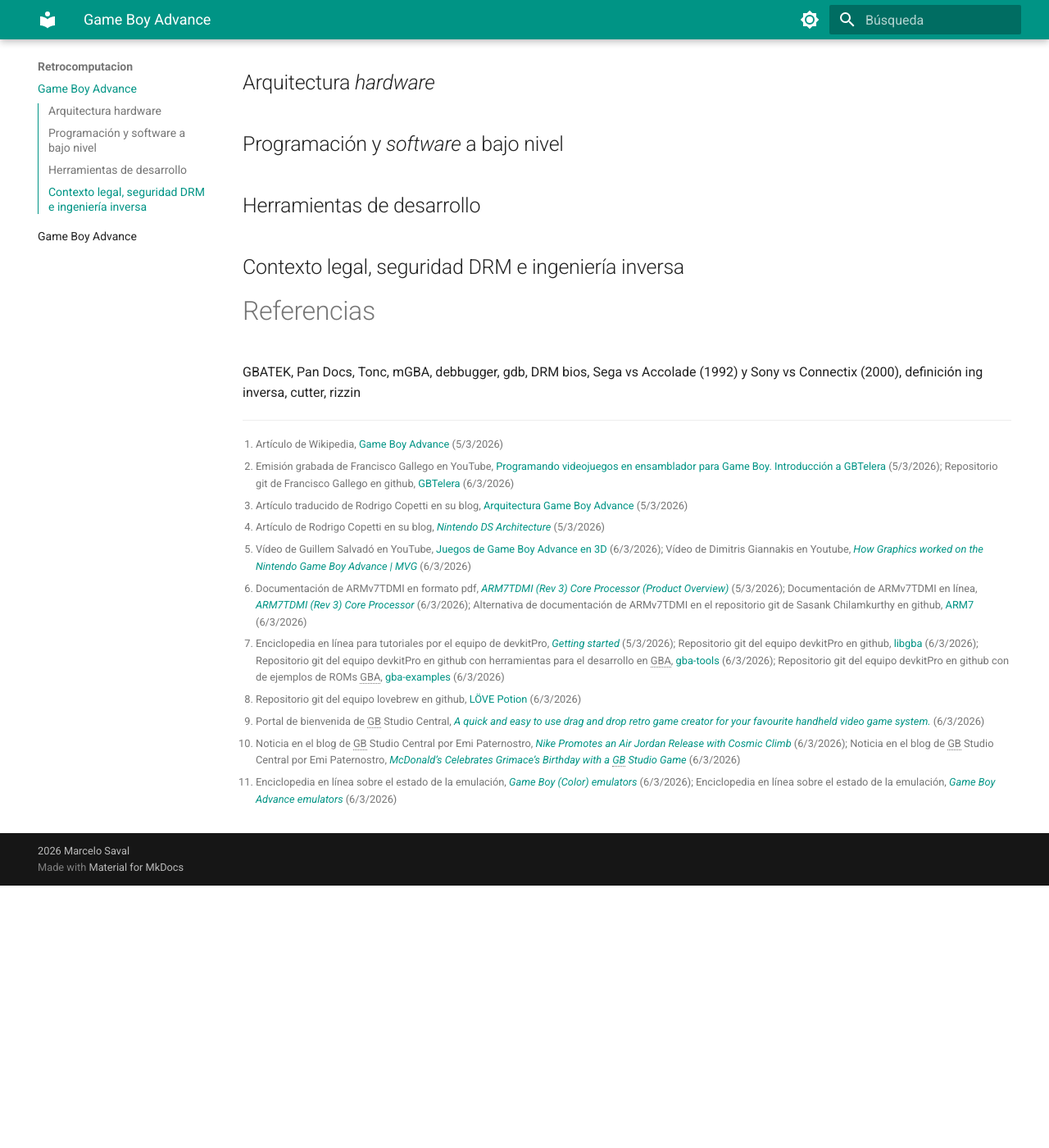
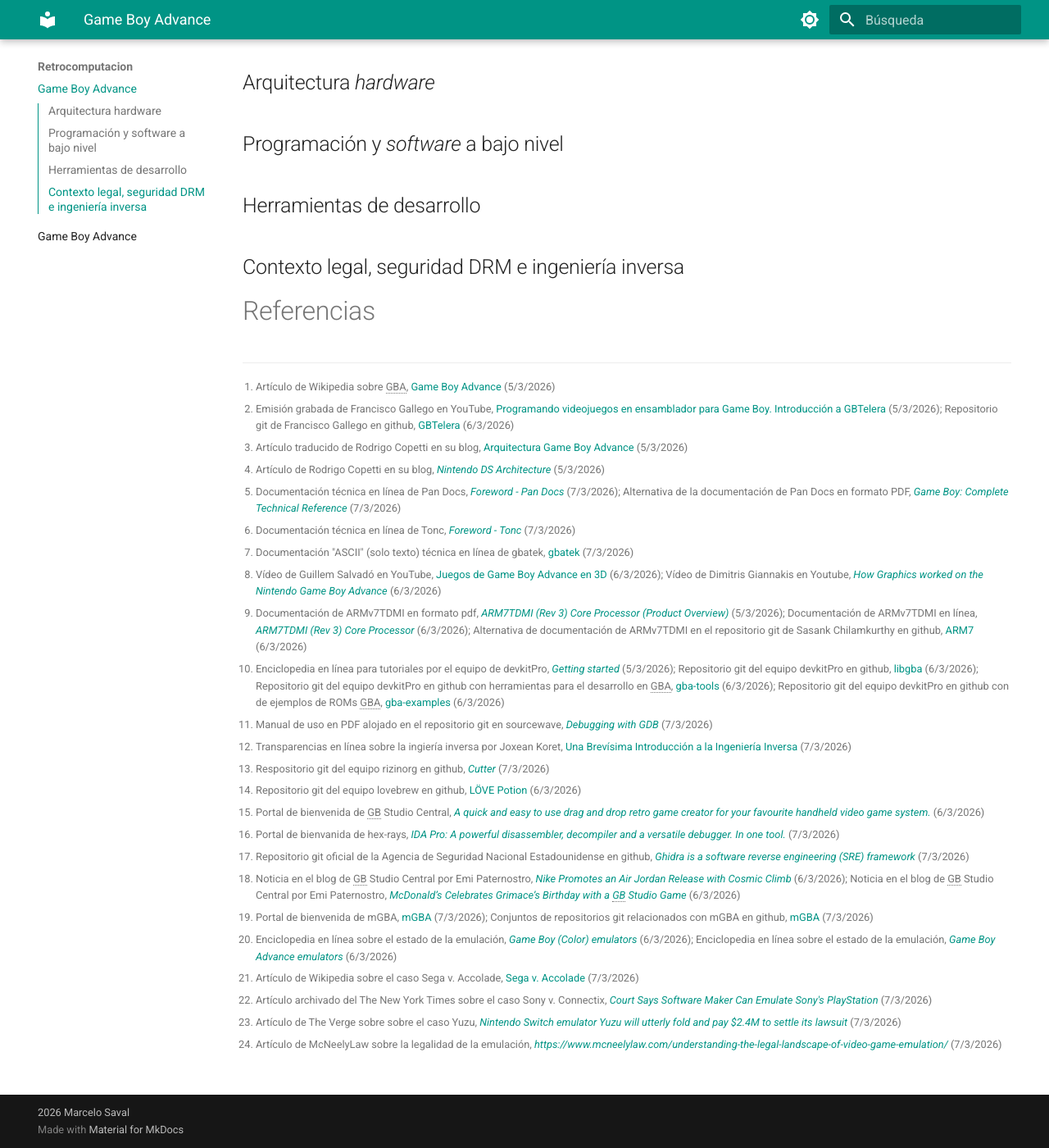
Before and after one commit to abl78-ua/Wiki-IMCR, an MkDocs documentation site: the page built from docs/Retrocomputacion/Retrocomputacion.md, in a window 1280 px wide and 1400 px high, scrolled down 411 px. Shown: the whole window at 82% size. Built offline with MkDocs 1.6.1 and Material for MkDocs 9.7.7, drawn with Linux system fonts in a browser that asks for light colours; before the commit the page ends 1491 px from its top, so only the background shows below that.

Commit message:
doc: add references

```diff
--- a/docs/Retrocomputacion/Retrocomputacion.md
+++ b/docs/Retrocomputacion/Retrocomputacion.md
@@ -19,9 +19,7 @@ La GBA es una consola portátil fabricada, vendida por Nintendo y lanzada en 200
 
 # Referencias
 
-GBATEK, Pan Docs, Tonc, mGBA, debbugger, gdb, DRM bios, Sega vs Accolade (1992) y Sony vs Connectix (2000), definición ing inversa, cutter, rizzin
-
-[^ref:GBAwiki]: Artículo de Wikipedia, [Game Boy Advance](https://en.wikipedia.org/wiki/Game_Boy_Advance) (5/3/2026)
+[^ref:GBAwiki]: Artículo de Wikipedia sobre GBA, [Game Boy Advance](https://en.wikipedia.org/wiki/Game_Boy_Advance) (5/3/2026)
 
 [^ref:RetromanDirectoGBYT]: Emisión grabada de Francisco Gallego en YouTube, [Programando videojuegos en ensamblador para Game Boy. Introducción a GBTelera](https://www.youtube.com/watch?v=q552n1F3j9s) (5/3/2026); Repositorio git de Francisco Gallego en github, [GBTelera](https://github.com/lronaldo/gbtelera) (6/3/2026)
 
@@ -29,19 +27,45 @@ GBATEK, Pan Docs, Tonc, mGBA, debbugger, gdb, DRM bios, Sega vs Accolade (1992)
 
 [^ref:CopettiNDS]: Artículo de Rodrigo Copetti en su blog, [*Nintendo DS Architecture*](https://www.copetti.org/writings/consoles/nintendo-ds/) (5/3/2026)
 
-[^ref:GBA3D]: Vídeo de Guillem Salvadó en YouTube, [Juegos de Game Boy Advance en 3D](https://www.youtube.com/watch?v=9QtnivesDaM) (6/3/2026); Vídeo de Dimitris Giannakis en Youtube, [*How Graphics worked on the Nintendo Game Boy Advance | MVG*](https://www.youtube.com/watch?v=mpNWEbZdXNw) (6/3/2026)
+[^ref:PanDocs]: Documentación técnica en línea de Pan Docs, [*Foreword - Pan Docs*](https://gbdev.io/pandocs/About.html) (7/3/2026); Alternativa de la documentación de Pan Docs en formato PDF, [*Game Boy: Complete Technical Reference*](https://gekkio.fi/files/gb-docs/gbctr.pdf) (7/3/2026)
+
+[^ref:Tonc]: Documentación técnica en línea de Tonc, [*Foreword - Tonc*](https://gbadev.net/tonc/) (7/3/2026)
+
+[^ref:gbatek]: Documentación "ASCII" (solo texto) técnica en línea de gbatek, [gbatek](https://mgba-emu.github.io/gbatek/) (7/3/2026)
+
+[^ref:GBA3D]: Vídeo de Guillem Salvadó en YouTube, [Juegos de Game Boy Advance en 3D](https://www.youtube.com/watch?v=9QtnivesDaM) (6/3/2026); Vídeo de Dimitris Giannakis en Youtube, [*How Graphics worked on the Nintendo Game Boy Advance*](https://www.youtube.com/watch?v=mpNWEbZdXNw) (6/3/2026)
 
 [^ref:ARM7]: Documentación de ARMv7TDMI en formato pdf, [*ARM7TDMI (Rev 3) Core Processor (Product Overview)*](https://documentation-service.arm.com/static/5eb15edd9931941038e01527) (5/3/2026); Documentación de ARMv7TDMI en línea, [*ARM7TDMI (Rev 3) Core Processor*](https://developer.arm.com/documentation/dvi0027/b/arm7tdmi) (6/3/2026); Alternativa de documentación de ARMv7TDMI en el repositorio git de Sasank Chilamkurthy en github, [ARM7](https://github.com/chsasank/ARM7/blob/master/docs/ARM-7TDMI-Reference-Manual.pdf) (6/3/2026)
 
 [^ref:DevkitProGBA]: Enciclopedia en línea para tutoriales por el equipo de devkitPro, [*Getting started*](https://devkitpro.org/wiki/Getting_Started) (5/3/2026); Repositorio git del equipo devkitPro en github, [libgba](https://github.com/devkitPro/libgba) (6/3/2026); Repositorio git del equipo devkitPro en github con herramientas para el desarrollo en GBA, [gba-tools](https://github.com/devkitPro/gba-tools) (6/3/2026); Repositorio git del equipo devkitPro en github con de ejemplos de ROMs GBA, [gba-examples](https://github.com/devkitPro/gba-examples) (6/3/2026)
 
+[^ref:GDBman]: Manual de uso en PDF alojado en el repositorio git en sourcewave, [*Debugging with GDB*](https://sourceware.org/gdb/current/onlinedocs/gdb.pdf) (7/3/2026)
+
+[^ref:RE]: Transparencias en línea sobre la ingiería inversa por Joxean Koret, [Una Brevísima Introducción a la Ingeniería Inversa](https://joxeankoret.com/download/iniciacion-reversing-tknika-zorrozaurre-2024.pdf) (7/3/2026)
+
+[^ref:rizin]: Respositorio git del equipo rizinorg en github, [*Cutter*](https://github.com/rizinorg/cutter) (7/3/2026)
+
 [^ref:Lovepotion]: Repositorio git del equipo lovebrew en github, [LÖVE Potion](https://github.com/lovebrew/lovepotion) (6/3/2026)
 
 [^ref:GBStudioSite]: Portal de bienvenida de GB Studio Central, [*A quick and easy to use drag and drop retro game creator for your favourite handheld video game system.*](https://www.gbstudio.dev/) (6/3/2026)
 
+[^ref:Hexrays]: Portal de bienvanida de hex-rays, [*IDA Pro: A powerful disassembler, decompiler and a versatile debugger. In one tool.*](https://hex-rays.com/ida-pro) (7/3/2026)
+
+[^ref:Ghidra]: Repositorio git oficial de la Agencia de Seguridad Nacional Estadounidense en github, [*Ghidra is a software reverse engineering (SRE) framework*](https://github.com/NationalSecurityAgency/ghidra) (7/3/2026)
+
 [^ref:GBStudioF500]: Noticia en el blog de GB Studio Central por Emi Paternostro, [*Nike Promotes an Air Jordan Release with Cosmic Climb*](https://gbstudiocentral.com/news/nike-promotes-an-air-jordan-release-with-cosmic-climb/) (6/3/2026); Noticia en el blog de GB Studio Central por Emi Paternostro, [*McDonald’s Celebrates Grimace’s Birthday with a GB Studio Game*](https://gbstudiocentral.com/news/mcdonalds-celebrates-grimaces-birthday-with-a-gb-studio-game/) (6/3/2026)
 
+[^ref:mGBA]: Portal de bienvenida de mGBA, [mGBA](https://mgba.io/) (7/3/2026); Conjuntos de repositorios git relacionados con mGBA en github, [mGBA](https://github.com/mgba-emu) (7/3/2026)
+
 [^ref:GBxEmuWiki]: Enciclopedia en línea sobre el estado de la emulación, [*Game Boy (Color) emulators*](https://emulation.gametechwiki.com/index.php/Game_Boy_(Color)_emulators) (6/3/2026); Enciclopedia en línea sobre el estado de la emulación, [*Game Boy Advance emulators*](https://emulation.gametechwiki.com/index.php/Game_Boy_Advance_emulators) (6/3/2026)
+
+[^ref:Emucase1]: Artículo de Wikipedia sobre el caso Sega v. Accolade, [Sega v. Accolade](https://en.wikipedia.org/wiki/Sega_v._Accolade) (7/3/2026)
+
+[^ref:Emucase2]: Artículo archivado del The New York Times sobre el caso Sony v. Connectix, [*Court Says Software Maker Can Emulate Sony's PlayStation*](https://archive.nytimes.com/www.nytimes.com/library/tech/00/02/biztech/articles/11sony.html) (7/3/2026)
+
+[^ref:Emucase3]: Artículo de The Verge sobre sobre el caso Yuzu, [*Nintendo Switch emulator Yuzu will utterly fold and pay $2.4M to settle its lawsuit*](https://www.theverge.com/2024/3/4/24090357/nintendo-yuzu-emulator-lawsuit-settlement) (7/3/2026)
+
+[^ref:Emucase4]: Artículo de McNeelyLaw sobre la legalidad de la emulación, [*https://www.mcneelylaw.com/understanding-the-legal-landscape-of-video-game-emulation/*](https://www.mcneelylaw.com/understanding-the-legal-landscape-of-video-game-emulation/) (7/3/2026)
 
 *[GBA]: consola Game Boy Advance
 
```
